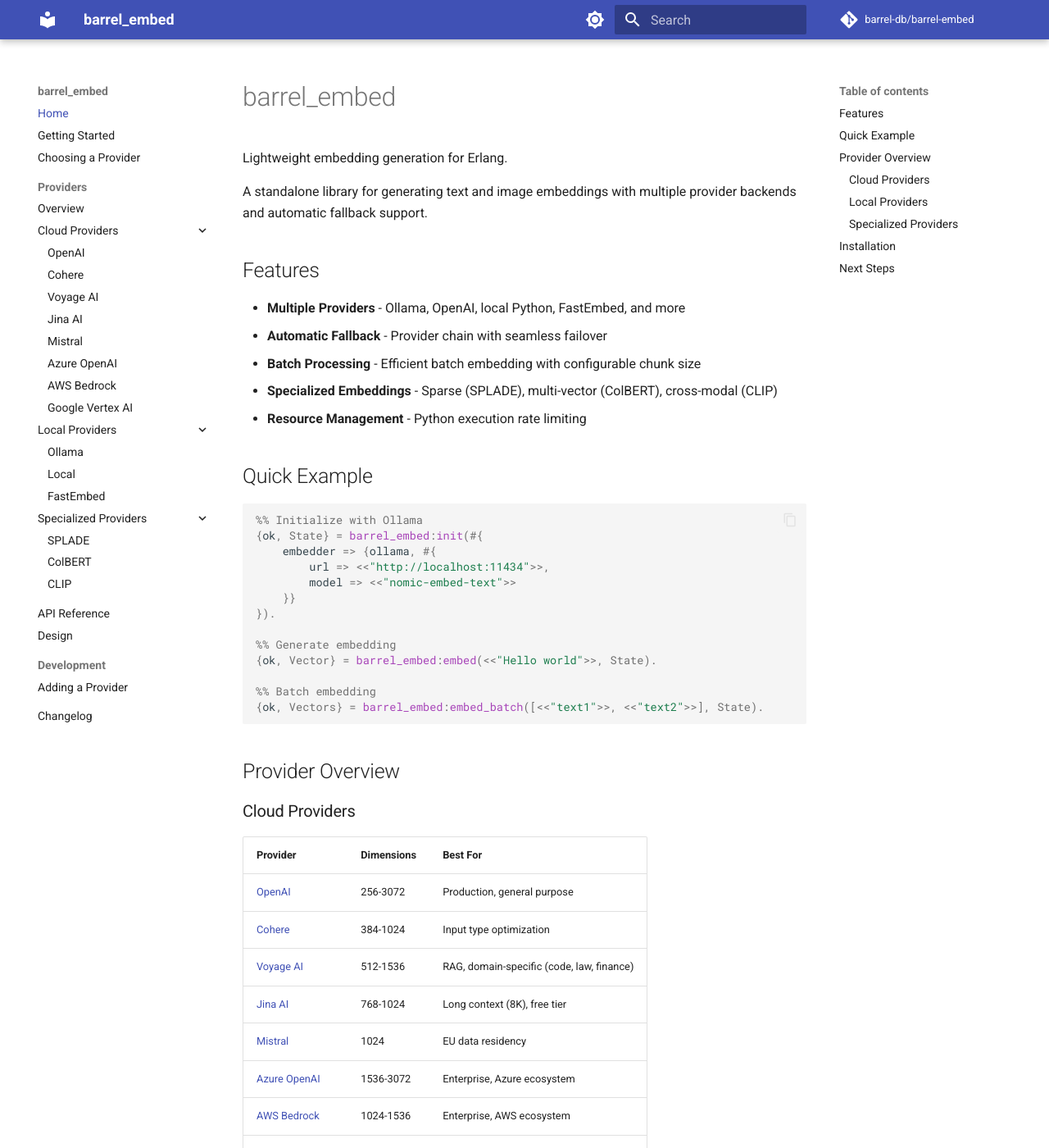
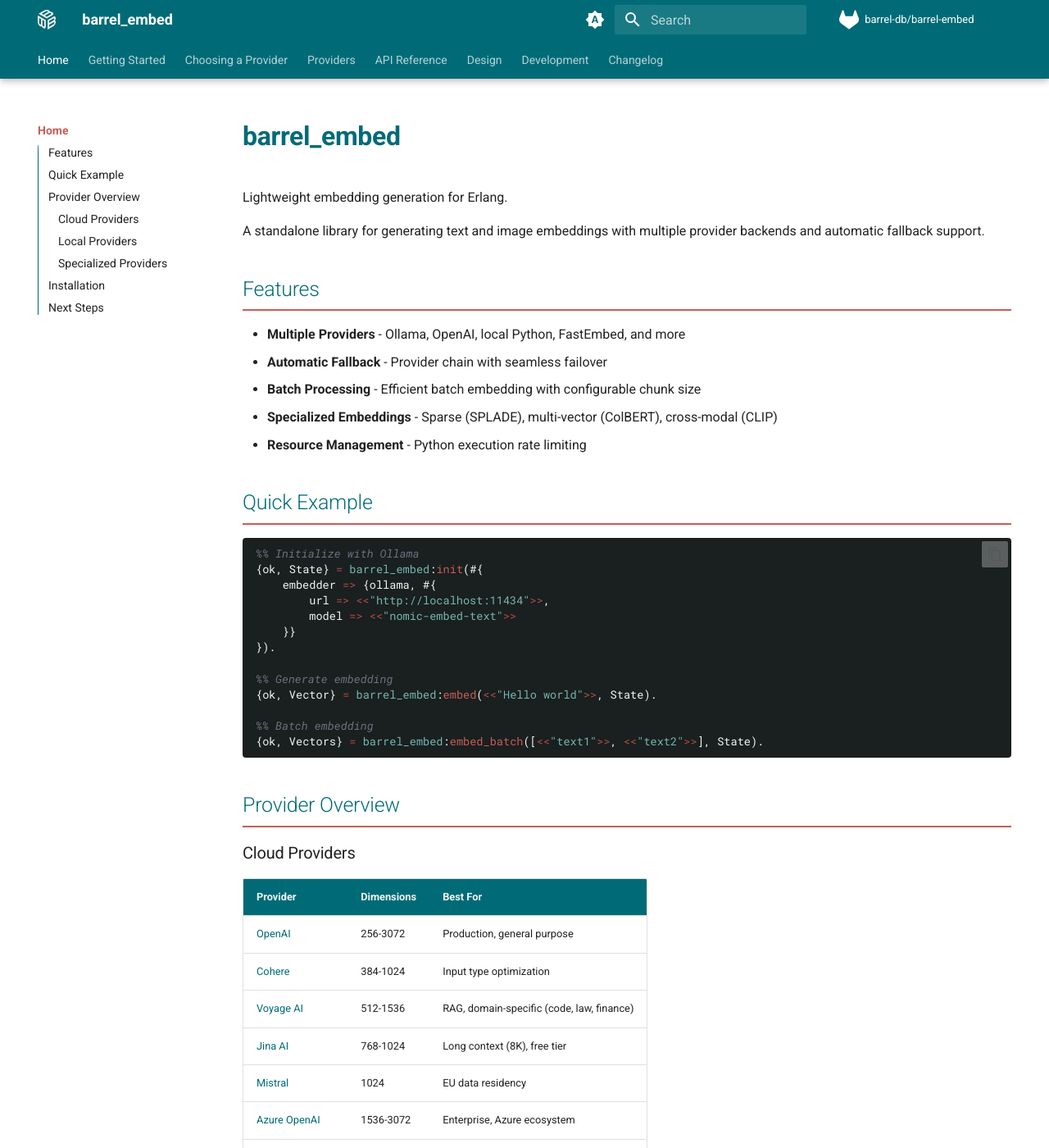
Before and after one commit to barrel-db/barrel_embed, an MkDocs documentation site: the page built from docs/index.md, in a window 1280 px wide and 1400 px high. Shown: the whole window at 82% size. Built offline with MkDocs 1.6.1 and Material for MkDocs 9.7.7, drawn with Linux system fonts in a browser that asks for light colours; some of the changed text lies outside the part shown.

Commit message:
Prepare for open source release
- Update README with standard header and badges
- Add SECURITY.md for vulnerability reporting
- Update mkdocs.yml with docs.barrel-db.eu URL
- Add SVG logo and favicon
- Add Barrel-themed code syntax highlighting

```diff
--- /dev/null
+++ b/docs/stylesheets/extra.css
@@ -0,0 +1,296 @@
+/* Barrel Embed - Matching barrel-db.eu Theme
+   Colors from barrel-db.eu:
+   - coral: #C65E59 (accent)
+   - coral-dark: #a84d49
+   - teal-light: #75B6B2 (primary)
+   - teal-dark: #006B77
+   - barrel-black: #222929 (background)
+   - barrel-gray: #F3F3F2 (text)
+   Font: Roboto
+*/
+
+:root {
+  /* Primary - Teal Light */
+  --md-primary-fg-color: #006B77;
+  --md-primary-fg-color--light: #75B6B2;
+  --md-primary-fg-color--dark: #004d55;
+
+  /* Accent - Coral */
+  --md-accent-fg-color: #C65E59;
+  --md-accent-fg-color--transparent: rgba(198, 94, 89, 0.1);
+
+  /* Text */
+  --md-default-fg-color: #222929;
+}
+
+/* Dark mode - Barrel Black background (matching barrel-db.eu) */
+[data-md-color-scheme="slate"] {
+  --md-primary-fg-color: #75B6B2;
+  --md-primary-fg-color--light: #8EC5C2;
+  --md-primary-fg-color--dark: #006B77;
+  --md-accent-fg-color: #C65E59;
+
+  /* Barrel black background - same as barrel-db.eu */
+  --md-default-bg-color: #222929;
+  --md-default-bg-color--light: #2d3333;
+  --md-default-bg-color--lighter: #383f3f;
+  --md-default-bg-color--lightest: #444c4c;
+
+  --md-default-fg-color: #F3F3F2;
+  --md-default-fg-color--light: rgba(243, 243, 242, 0.7);
+  --md-default-fg-color--lighter: rgba(243, 243, 242, 0.5);
+}
+
+/* Header - Teal Dark */
+.md-header {
+  background-color: #006B77;
+}
+
+[data-md-color-scheme="slate"] .md-header {
+  background-color: #222929;
+  border-bottom: 2px solid #006B77;
+}
+
+/* Navigation tabs */
+.md-tabs {
+  background-color: #006B77;
+}
+
+[data-md-color-scheme="slate"] .md-tabs {
+  background-color: #2d3333;
+}
+
+/* Cards grid styling */
+.md-typeset .grid.cards > ul > li {
+  border: 1px solid rgba(0, 107, 119, 0.2);
+  border-radius: 8px;
+  padding: 1rem;
+  transition: border-color 0.2s, box-shadow 0.2s, transform 0.2s;
+}
+
+.md-typeset .grid.cards > ul > li:hover {
+  border-color: var(--md-accent-fg-color);
+  box-shadow: 0 4px 16px rgba(198, 94, 89, 0.2);
+  transform: translateY(-2px);
+}
+
+[data-md-color-scheme="slate"] .md-typeset .grid.cards > ul > li {
+  background-color: var(--md-default-bg-color--light);
+  border-color: var(--md-default-bg-color--lightest);
+}
+
+[data-md-color-scheme="slate"] .md-typeset .grid.cards > ul > li:hover {
+  border-color: var(--md-accent-fg-color);
+  box-shadow: 0 4px 16px rgba(198, 94, 89, 0.3);
+}
+
+/* Links - Teal with coral hover */
+.md-typeset a {
+  color: #006B77;
+}
+
+.md-typeset a:hover {
+  color: var(--md-accent-fg-color);
+}
+
+[data-md-color-scheme="slate"] .md-typeset a {
+  color: #75B6B2;
+}
+
+[data-md-color-scheme="slate"] .md-typeset a:hover {
+  color: var(--md-accent-fg-color);
+}
+
+/* Code blocks */
+.md-typeset code {
+  background-color: rgba(0, 107, 119, 0.08);
+  border-radius: 4px;
+}
+
+[data-md-color-scheme="slate"] .md-typeset code {
+  background-color: rgba(117, 182, 178, 0.15);
+}
+
+/* Tables */
+.md-typeset table:not([class]) th {
+  background-color: #006B77;
+  color: #F3F3F2;
+}
+
+[data-md-color-scheme="slate"] .md-typeset table:not([class]) th {
+  background-color: #383f3f;
+}
+
+/* Admonitions */
+.md-typeset .admonition,
+.md-typeset details {
+  border-left-color: #75B6B2;
+}
+
+/* Hero section styling */
+.md-typeset h1 {
+  color: #006B77;
+  font-weight: 700;
+}
+
+[data-md-color-scheme="slate"] .md-typeset h1 {
+  color: #75B6B2;
+}
+
+.md-typeset h2 {
+  color: #006B77;
+  border-bottom: 2px solid #C65E59;
+  padding-bottom: 0.3em;
+}
+
+[data-md-color-scheme="slate"] .md-typeset h2 {
+  color: #F3F3F2;
+}
+
+/* Footer */
+.md-footer {
+  background-color: #006B77;
+}
+
+[data-md-color-scheme="slate"] .md-footer {
+  background-color: #1a1f1f;
+}
+
+/* Sidebar */
+[data-md-color-scheme="slate"] .md-sidebar {
+  background-color: var(--md-default-bg-color);
+}
+
+/* Navigation items */
+.md-nav__link--active {
+  color: var(--md-accent-fg-color) !important;
+  font-weight: 600;
+}
+
+/* Button-like links in cards */
+.md-typeset .grid.cards a[href] {
+  display: inline-flex;
+  align-items: center;
+  gap: 0.25rem;
+  font-weight: 500;
+}
+
+/* Search */
+.md-search__form {
+  background-color: rgba(255, 255, 255, 0.1);
+}
+
+[data-md-color-scheme="slate"] .md-search__form {
+  background-color: rgba(0, 0, 0, 0.2);
+}
+
+/* Feature highlights with definition lists */
+.md-typeset dl dt {
+  font-weight: 600;
+  color: #75B6B2;
+}
+
+/* Strong text */
+.md-typeset strong {
+  color: inherit;
+}
+
+/* Blockquotes */
+.md-typeset blockquote {
+  border-left-color: #75B6B2;
+  background-color: rgba(0, 107, 119, 0.05);
+}
+
+[data-md-color-scheme="slate"] .md-typeset blockquote {
+  background-color: rgba(117, 182, 178, 0.1);
+}
+
+/* ========================================
+   Code Syntax Highlighting - Barrel Theme
+   ======================================== */
+
+/* Code block background */
+.md-typeset pre > code {
+  background-color: #1a1f1f;
+}
+
+[data-md-color-scheme="slate"] .md-typeset pre > code {
+  background-color: #1a1f1f;
+}
+
+/* Pygments / highlight.js token colors */
+.highlight .c,
+.highlight .c1,
+.highlight .cm,
+.highlight .cs { color: #6b7280; font-style: italic; }  /* Comments - gray */
+
+.highlight .k,
+.highlight .kc,
+.highlight .kd,
+.highlight .kn,
+.highlight .kp,
+.highlight .kr,
+.highlight .kt { color: #C65E59; font-weight: 600; }  /* Keywords - coral */
+
+.highlight .s,
+.highlight .s1,
+.highlight .s2,
+.highlight .sb,
+.highlight .sc,
+.highlight .sd,
+.highlight .se,
+.highlight .sh,
+.highlight .si,
+.highlight .sx,
+.highlight .sr { color: #75B6B2; }  /* Strings - teal-light */
+
+.highlight .m,
+.highlight .mb,
+.highlight .mf,
+.highlight .mh,
+.highlight .mi,
+.highlight .mo { color: #E9967A; }  /* Numbers - light coral */
+
+.highlight .n { color: #F3F3F2; }  /* Names - barrel-gray */
+.highlight .na { color: #75B6B2; }  /* Attribute names - teal-light */
+.highlight .nb { color: #E9967A; }  /* Builtins - light coral */
+.highlight .nc { color: #C65E59; font-weight: 600; }  /* Class names - coral */
+.highlight .nf { color: #C65E59; }  /* Function names - coral */
+.highlight .nn { color: #75B6B2; }  /* Namespace - teal-light */
+.highlight .nv { color: #F3F3F2; }  /* Variables - barrel-gray */
+
+.highlight .o,
+.highlight .ow { color: #a84d49; }  /* Operators - coral-dark */
+
+.highlight .p { color: #F3F3F2; }  /* Punctuation - barrel-gray */
+
+.highlight .l { color: #E9967A; }  /* Literals - light coral */
+.highlight .ld { color: #75B6B2; }  /* Literal date - teal */
+
+.highlight .err { color: #ff6b6b; background-color: transparent; }  /* Errors */
+
+/* Special tokens */
+.highlight .gh { color: #75B6B2; font-weight: bold; }  /* Generic heading */
+.highlight .gu { color: #006B77; font-weight: bold; }  /* Generic subheading */
+.highlight .gd { color: #ff6b6b; }  /* Generic deleted */
+.highlight .gi { color: #69db7c; }  /* Generic inserted */
+
+/* Atom/module for Erlang */
+.highlight .ss { color: #E9967A; }  /* Symbols/atoms */
+
+/* Line numbers */
+.highlight .linenos { color: #6b7280; }
+
+/* Selected/highlighted line */
+.highlight .hll {
+  background-color: rgba(198, 94, 89, 0.15);
+}
+
+/* Copy button */
+.md-clipboard {
+  color: #75B6B2;
+}
+
+.md-clipboard:hover {
+  color: #C65E59;
+}
--- a/mkdocs.yml
+++ b/mkdocs.yml
@@ -1,39 +1,59 @@
 site_name: barrel_embed
 site_description: Lightweight embedding generation for Erlang
-site_url: https://barrel-db.gitlab.io/barrel-embed
+site_url: https://docs.barrel-db.eu/embed
 
 repo_url: https://gitlab.enki.io/barrel-db/barrel-embed
 repo_name: barrel-db/barrel-embed
+edit_uri: edit/main/
 
 theme:
   name: material
+  logo: assets/logo.svg
+  favicon: assets/favicon.svg
+  font:
+    text: Roboto
+    code: Roboto Mono
   palette:
-    - scheme: default
-      primary: indigo
-      accent: indigo
+    # Dark mode by default
+    - media: "(prefers-color-scheme)"
+      scheme: slate
+      primary: custom
+      accent: custom
+      toggle:
+        icon: material/brightness-auto
+        name: Switch to light mode
+    - media: "(prefers-color-scheme: light)"
+      scheme: default
+      primary: custom
+      accent: custom
       toggle:
         icon: material/brightness-7
         name: Switch to dark mode
-    - scheme: slate
-      primary: indigo
-      accent: indigo
+    - media: "(prefers-color-scheme: dark)"
+      scheme: slate
+      primary: custom
+      accent: custom
       toggle:
         icon: material/brightness-4
-        name: Switch to light mode
+        name: Switch to system preference
   features:
+    - navigation.tabs
+    - navigation.tabs.sticky
     - navigation.sections
     - navigation.expand
+    - navigation.top
+    - navigation.indexes
+    - toc.integrate
+    - search.suggest
+    - search.highlight
     - content.code.copy
+    - content.code.annotate
+    - content.tabs.link
+  icon:
+    repo: fontawesome/brands/gitlab
 
-markdown_extensions:
-  - pymdownx.highlight:
-      anchor_linenums: true
-  - pymdownx.superfences
-  - pymdownx.tabbed:
-      alternate_style: true
-  - admonition
-  - pymdownx.details
-  - tables
+extra_css:
+  - stylesheets/extra.css
 
 nav:
   - Home: index.md
@@ -63,3 +83,38 @@
   - Development:
     - Adding a Provider: dev/adding-provider.md
   - Changelog: changelog.md
+
+markdown_extensions:
+  - pymdownx.highlight:
+      anchor_linenums: true
+      line_spans: __span
+      pygments_lang_class: true
+  - pymdownx.inlinehilite
+  - pymdownx.snippets
+  - pymdownx.superfences:
+      custom_fences:
+        - name: mermaid
+          class: mermaid
+          format: !!python/name:pymdownx.superfences.fence_code_format
+  - pymdownx.tabbed:
+      alternate_style: true
+  - pymdownx.details
+  - pymdownx.emoji:
+      emoji_index: !!python/name:material.extensions.emoji.twemoji
+      emoji_generator: !!python/name:material.extensions.emoji.to_svg
+  - admonition
+  - tables
+  - attr_list
+  - md_in_html
+  - def_list
+  - toc:
+      permalink: true
+
+plugins:
+  - search
+
+extra:
+  social:
+    - icon: fontawesome/brands/gitlab
+      link: https://gitlab.enki.io/barrel-db/barrel-embed
+  generator: false
```
Also changed, not shown: README.md (+26 -2 lines), SECURITY.md (added, +60 -0 lines), docs/assets/favicon.svg (added), docs/assets/logo.svg (added).
